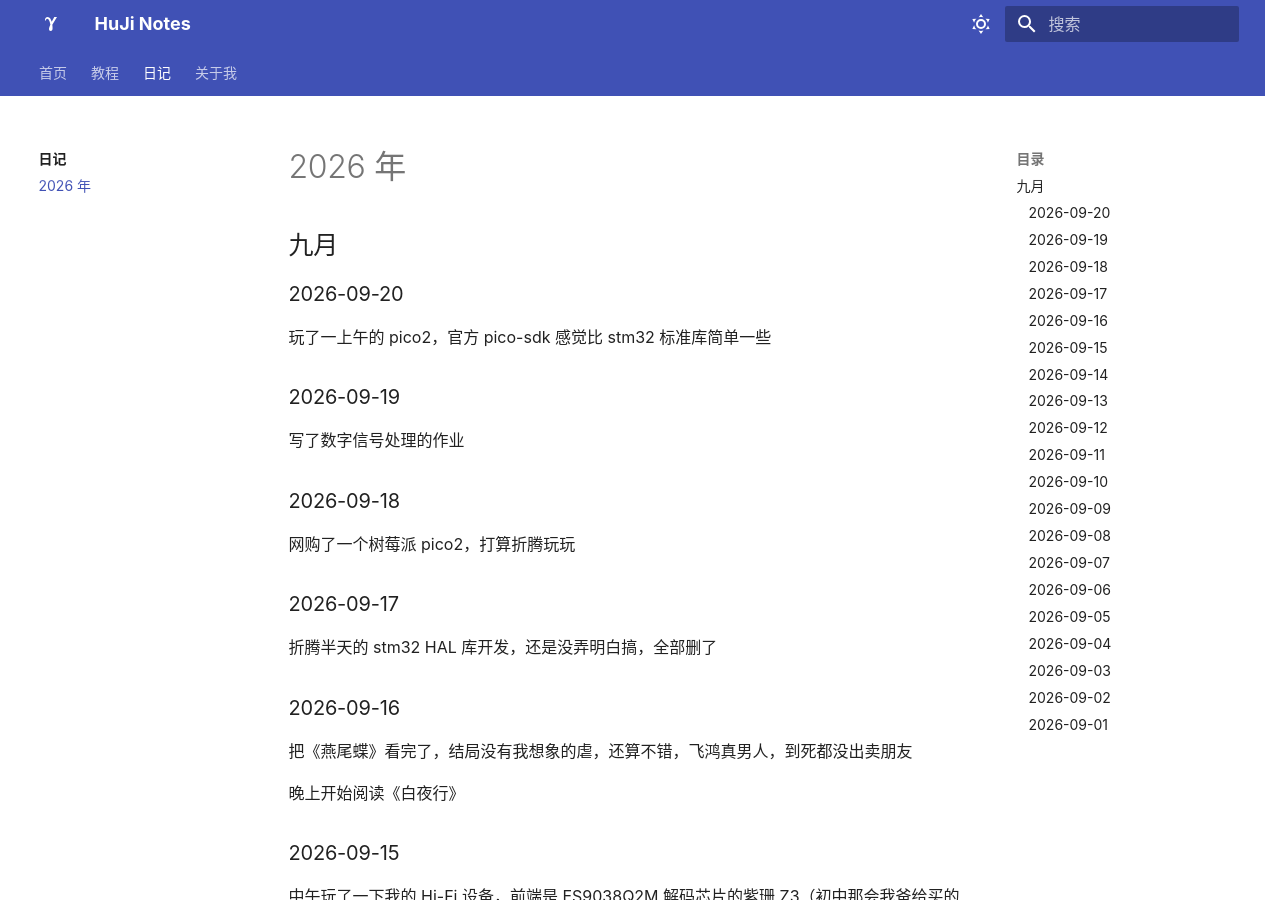
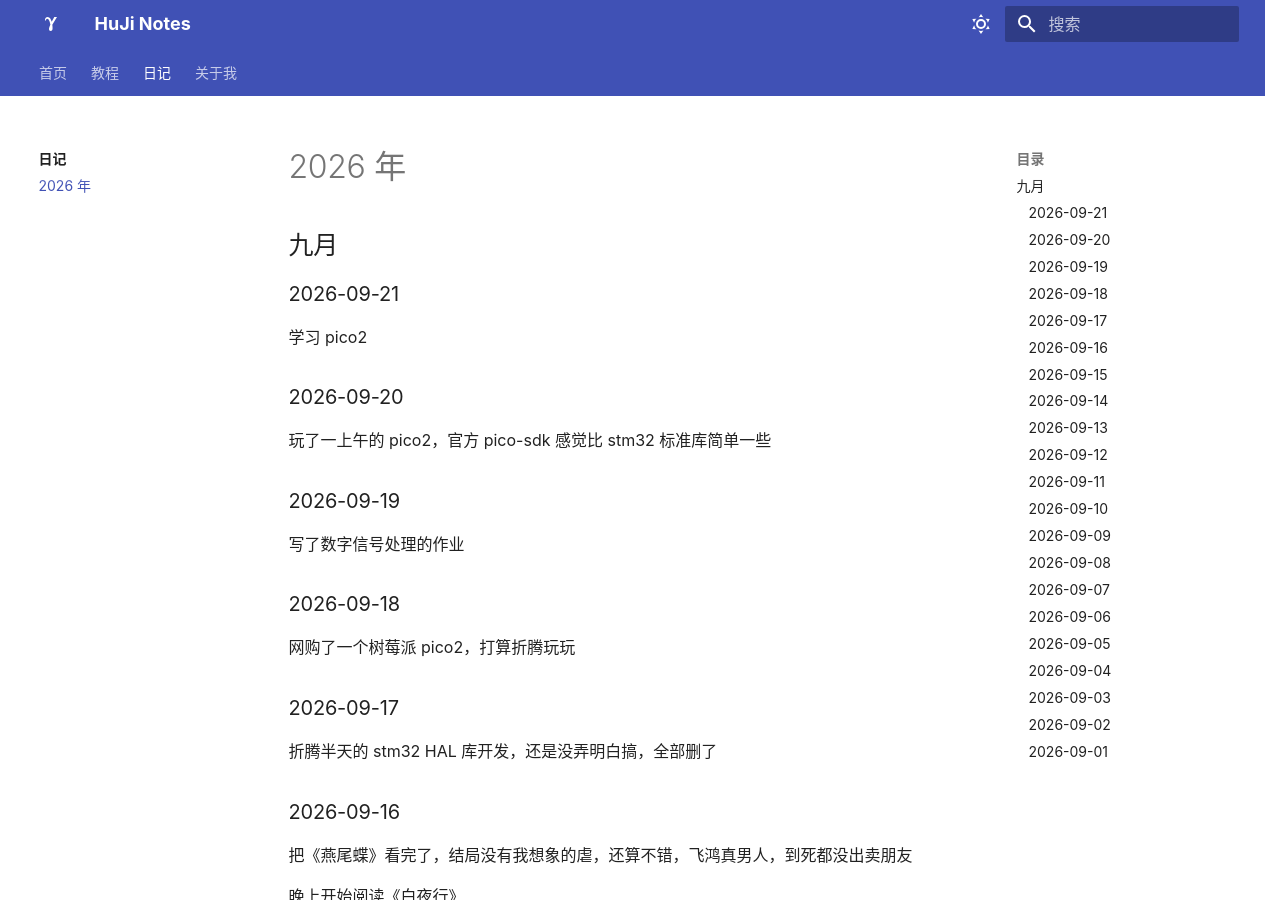
Before and after one commit to Hujiko02/Hujiko02.github.io, an MkDocs documentation site: the page built from docs/diary/2026.md, in a window 1280 px wide and 900 px high. Built offline with MkDocs 1.6.1 and Material for MkDocs 9.7.7, drawn with Linux system fonts in a browser that asks for light colours.

Commit message:
Auto update 2026-09-21 19:40:17

```diff
--- a/docs/diary/2026.md
+++ b/docs/diary/2026.md
@@ -1,6 +1,10 @@
 # 2026 年
 
 ## 九月
+
+### 2026-09-21
+
+学习 pico2
 
 ### 2026-09-20
 
```
